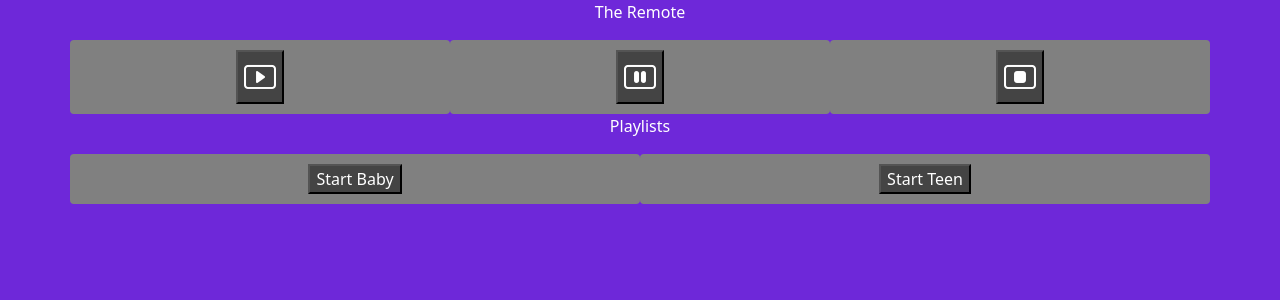
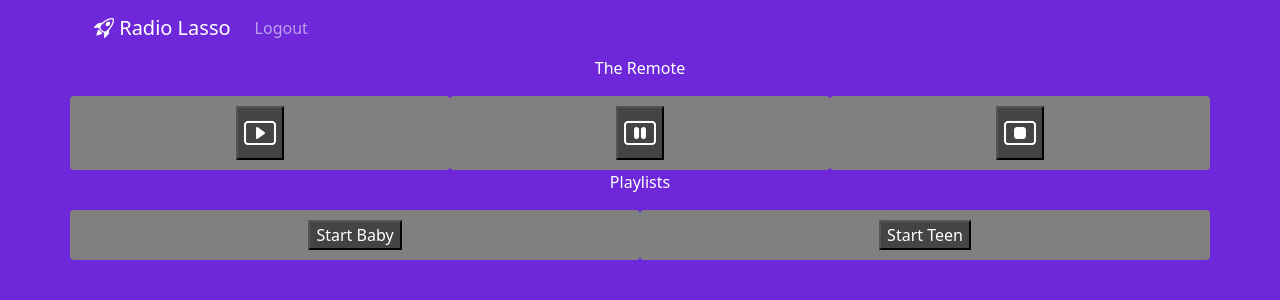
Before and after one commit to drewaogle/radio_lasso, a Django app: page /tuner/main in a window 1280 px wide. Shown: the top 300 px of the page. Run offline with Django 5.2, Linux system fonts and the light colour scheme.

Commit message:
add accounts, secure ui with login, add menu bar with logout

```diff
--- a/acn_ui/acn_ui/settings.py
+++ b/acn_ui/acn_ui/settings.py
@@ -55,7 +55,7 @@ ROOT_URLCONF = 'acn_ui.urls'
 TEMPLATES = [
     {
         'BACKEND': 'django.template.backends.django.DjangoTemplates',
-        'DIRS': [],
+        'DIRS': [ BASE_DIR / "templates" ],
         'APP_DIRS': True,
         'OPTIONS': {
             'context_processors': [
@@ -121,3 +121,5 @@ STATIC_URL = 'static/'
 # https://docs.djangoproject.com/en/5.2/ref/settings/#default-auto-field
 
 DEFAULT_AUTO_FIELD = 'django.db.models.BigAutoField'
+
+LOGIN_REDIRECT_URL = "/tuner/main"
--- a/acn_ui/acn_ui/urls.py
+++ b/acn_ui/acn_ui/urls.py
@@ -16,8 +16,13 @@ Including another URLconf
 """
 from django.contrib import admin
 from django.urls import path,include
+from django.views.generic.base import TemplateView
 
 urlpatterns = [
     path('tuner/', include("tuner.urls")),
     path('admin/', admin.site.urls),
+    path('accounts/', include("django.contrib.auth.urls")),
+    path("", TemplateView.as_view(template_name="home.html"),name="home")
 ]
+
+handler404 = 'acn_ui.views.handle404'
--- /dev/null
+++ b/acn_ui/acn_ui/views.py
@@ -0,0 +1,5 @@
+from django.shortcuts import redirect
+from django.urls import reverse
+
+def handle404(request,exception):
+    return redirect(reverse("login"))
--- /dev/null
+++ b/acn_ui/templates/registration/login.html
@@ -0,0 +1,6 @@
+<h2>Log in</h2>
+<form method="post">
+    {% csrf_token %}
+    {{ form }}
+    <button type="submit">Log in</button>
+</form>
--- a/acn_ui/tuner/templates/tuner/remote.html
+++ b/acn_ui/tuner/templates/tuner/remote.html
@@ -12,6 +12,10 @@
         <link rel="stylesheet" href="https://cdn.jsdelivr.net/npm/bootstrap-icons@1.13.1/font/bootstrap-icons.min.css">
         <script src="{% static 'tuner/toast.js' %}" defer></script>
 <style>
+.spookytoast {
+    color: orange;
+    background-color: black;
+}
 body {
   background: #6e28d9;
   padding: 0 24px;
@@ -38,7 +42,25 @@ body {
     <body>
 
         <script src="https://cdn.jsdelivr.net/npm/bootstrap@5.3.8/dist/js/bootstrap.bundle.min.js" integrity="sha384-FKyoEForCGlyvwx9Hj09JcYn3nv7wiPVlz7YYwJrWVcXK/BmnVDxM+D2scQbITxI" crossorigin="anonymous"></script>
+
         <div class="container text-center">
+        <nav class="navbar navbar-expand-lg navbar-dark">
+            <div class="container-fluid">
+                <a class="navbar-brand" href="#">
+                <i class="bi bi-rocket-takeoff" style="font-style: 1rem color:yellow"></i>
+                Radio Lasso
+                </a>
+                <div class="collapse navbar-collapse" id="lassoNav">
+                    <ul class="navbar-nav">
+                        <li class="nav-item">
+                            {% csrf_token %}
+                            <a class="nav-link" hx-post="{% url 'logout' %}"
+                                hx-include="previous [name='csrfmiddlewaretoken']">Logout</a>
+                        </li>
+                    </ul>
+                </div>
+            </div>
+        </nav>
             <p>The Remote</p>
             <div class="row">
                 {% for ctl in controls %}
--- a/acn_ui/tuner/templates/tuner/response.html
+++ b/acn_ui/tuner/templates/tuner/response.html
@@ -1,5 +1,5 @@
 <div
-        class="toast align-items-center"
+        class="toast  spookytoast position-absolute bottom-0 start-50 translate-middle-x"
         role="alert"
         aria-live=="assertive"
         aria-atomic="true"
```
Also changed, not shown: acn_ui/templates/base_page.html (added, +15 -0 lines), acn_ui/templates/home.html (added, +11 -0 lines).
